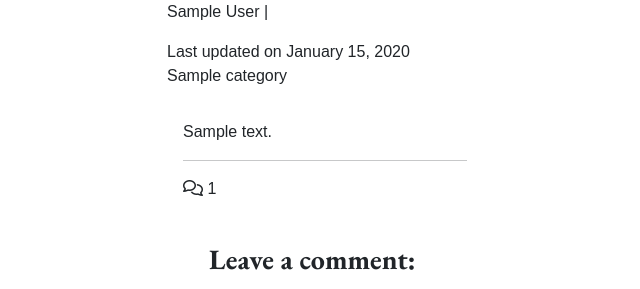
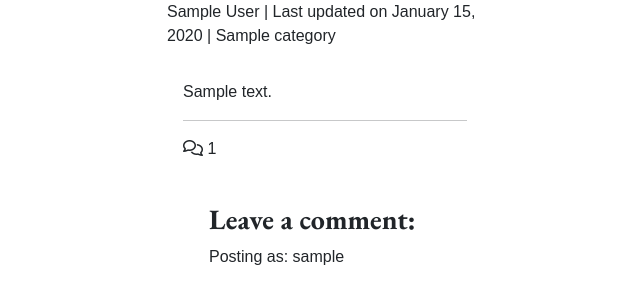
Before and after one commit to pswhdev/parenting_in_munich, a Django app: a page that uses blog/templates/blog/post_detail.html in a window 1280 px wide. Shown: the part 198-487 px from the top of the page, without its empty margins (315-955 px from the left). Run offline with Django 4.2, Linux system fonts and the light colour scheme; a user stored in the database is signed in; tables that the repository leaves empty hold one stand-in row (values such as "Sample post"); parts of the project's set-up code (start-up, migrations or seed data) failed here and were passed over; some libraries are stand-ins or nearby versions; some web fonts are replaced.

Commit message:
Correct time tags on post_detail

```diff
--- a/blog/templates/blog/post_detail.html
+++ b/blog/templates/blog/post_detail.html
@@ -20,18 +20,19 @@
                     <img src="{{ post.featured_image.url }}" class="scale card-img" alt="{{ post.title }}">
                     {% endif %}
                     <!-- Info about author, last update, and category -->
-                    <p class="post-subtitle">
-                        {{ post.author }} |
-                        <div class="time" datetime="{{ post.updated_on }}">
-                            Last updated on {{ post.updated_on|date:"F j, Y" }}
-                        </div>
-                        <a href="{% url 'category_posts' post.category.slug %}" class="category-link" aria-label="View more posts in {{ post.category.name }} category">
-                            {{ post.category.name }}
-                        </a>
-                    </p>
+                    <div class="post-subtitle">
+                        <p>{{ post.author }} |
+                            <time class="time" datetime="{{ post.updated_on|date:'Y-m-d' }}">
+                            Last updated on {{ post.updated_on|date:"F j, Y" }} |
+                            </time>
+                            <a href="{% url 'category_posts' post.category.slug %}" class="category-link" aria-label="View more posts in {{ post.category.name }} category">
+                                {{ post.category.name }}
+                            </a>
+                        </p>
+                    </div>
                     <!-- Post content -->
                     <div class="card-body">
-                        <article class="card-text">{{ post.content | safe }}</article>
+                        <article class="card-text">{{ post.content|safe }}</article>
                         <hr>
                         <!-- Comments section -->
                         <p><i class="fa-regular fa-comments"></i> {{ comment_count }}</p>
@@ -42,7 +43,7 @@
                                 <h3>Leave a comment:</h3>
                                 <p>Posting as: {{ user.username|truncatechars:50 }}</p>
                                 <form id="commentForm" method="post" style="margin-top: 1.3em">
-                                    {{ comment_form | crispy }}
+                                    {{ comment_form|crispy }}
                                     {% csrf_token %}
                                     <small id="contentHelp" class="form-text text-muted">Max 1000 characters.</small>
                                     <div class="d-flex justify-content-end">
@@ -84,7 +85,7 @@
                                             posted on {{ comment.created_on }}:
                                         </p>
                                         <div id="comment{{ comment.id }}">
-                                            {{ comment.content | linebreaks }}
+                                            {{ comment.content|linebreaks }}
                                         </div>
                                     </div>
                                 </div>
@@ -117,7 +118,7 @@
                                             posted on {{ comment.created_on }}:
                                         </p>
                                         <div id="comment{{ comment.id }}" class="text-muted">
-                                            {{ comment.content | linebreaks }}
+                                            {{ comment.content|linebreaks }}
                                         </div>
                                         <p>Comment pending approval.</p>
                                     </div>
```
Also changed, not shown: README.md.
